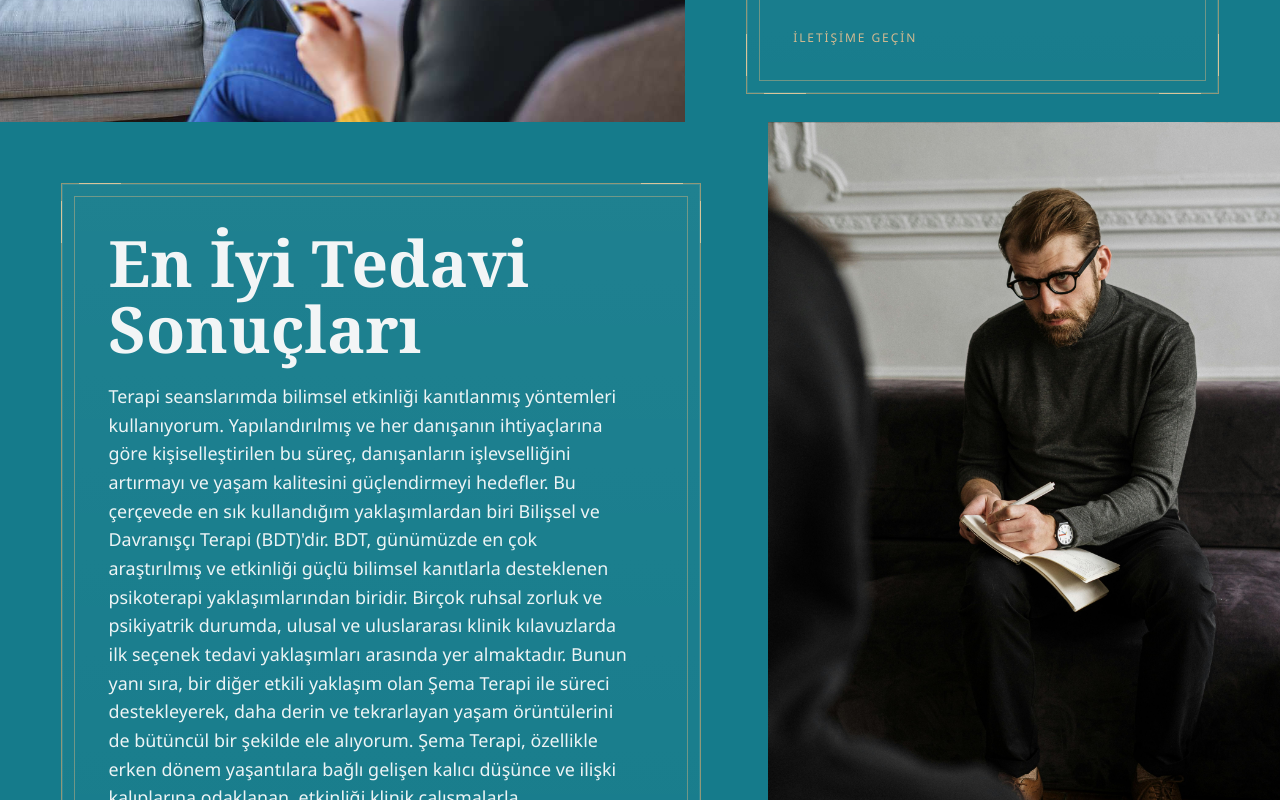
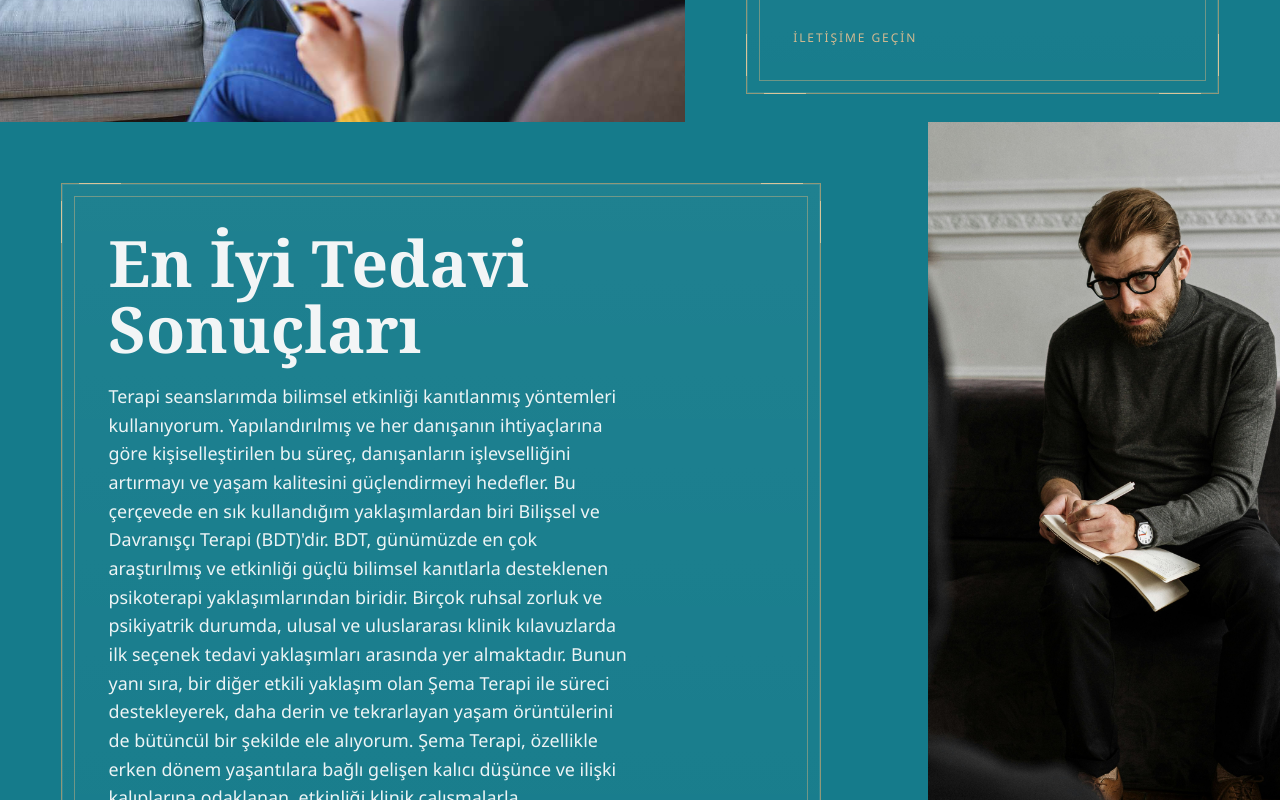
Before and after one commit to OmerYilmazlar/acelya-sarioglu, a React (Vite) app: page / in a window 1280 px wide. Shown: the part 2400-3200 px from the top of the page. Built offline with nearby package versions, Linux system fonts and the light colour scheme.

Commit message:
Widen and crop home therapy result block

```diff
--- a/src/index.css
+++ b/src/index.css
@@ -976,7 +976,7 @@ a {
 }
 
 .chelsea-split-wrap.reverse.stretch-right {
-  grid-template-columns: 1.2fr 0.8fr;
+  grid-template-columns: 1.45fr 0.55fr;
 }
 
 .chelsea-split-wrap.reverse .chelsea-split-image {
@@ -991,6 +991,19 @@ a {
   min-height: 470px;
   background-size: cover;
   background-position: center;
+}
+
+.chelsea-split-wrap.reverse.stretch-right .chelsea-split-image {
+  min-height: 430px;
+  background-position: center top 18%;
+}
+
+.chelsea-split-wrap.reverse.stretch-right .chelsea-split-panel {
+  padding-right: clamp(34px, 5vw, 82px);
+}
+
+.chelsea-split-wrap.reverse.stretch-right .chelsea-split-frame {
+  max-width: 760px;
 }
 
 .chelsea-split-panel {
```
